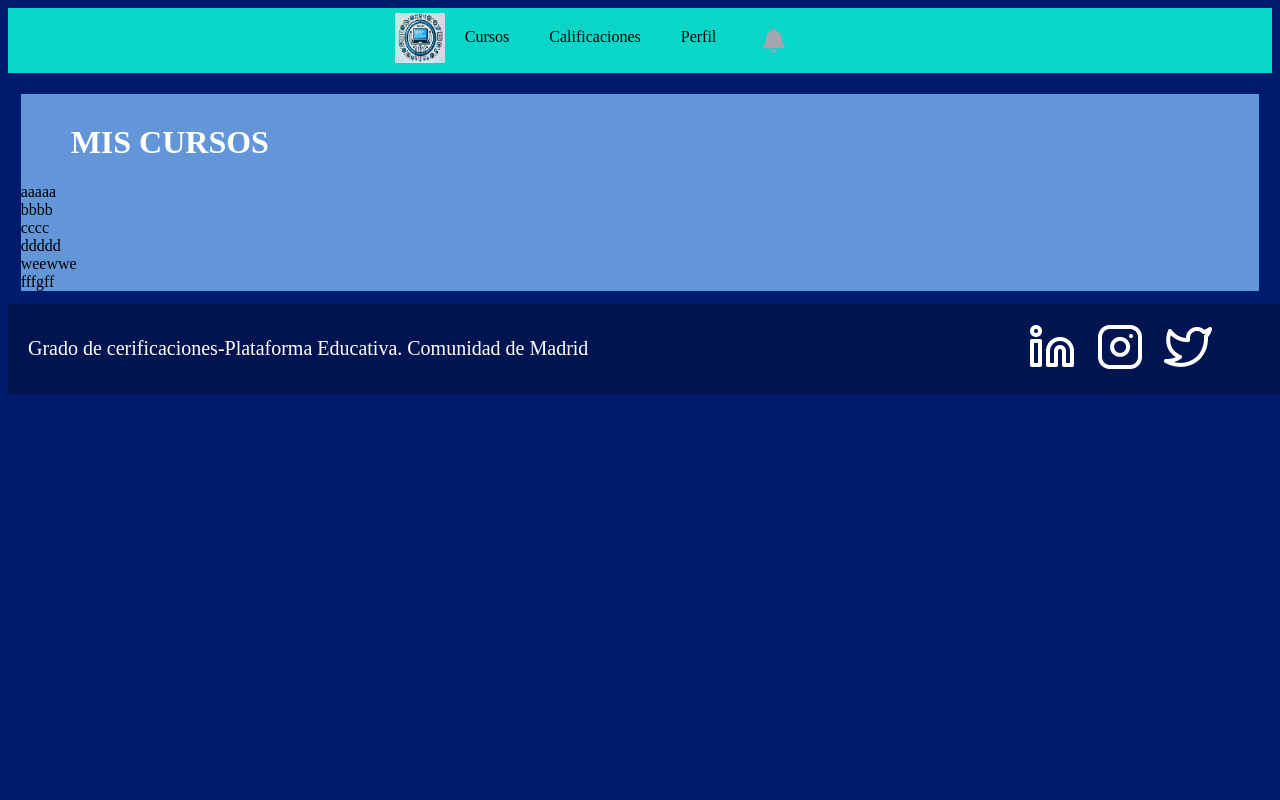
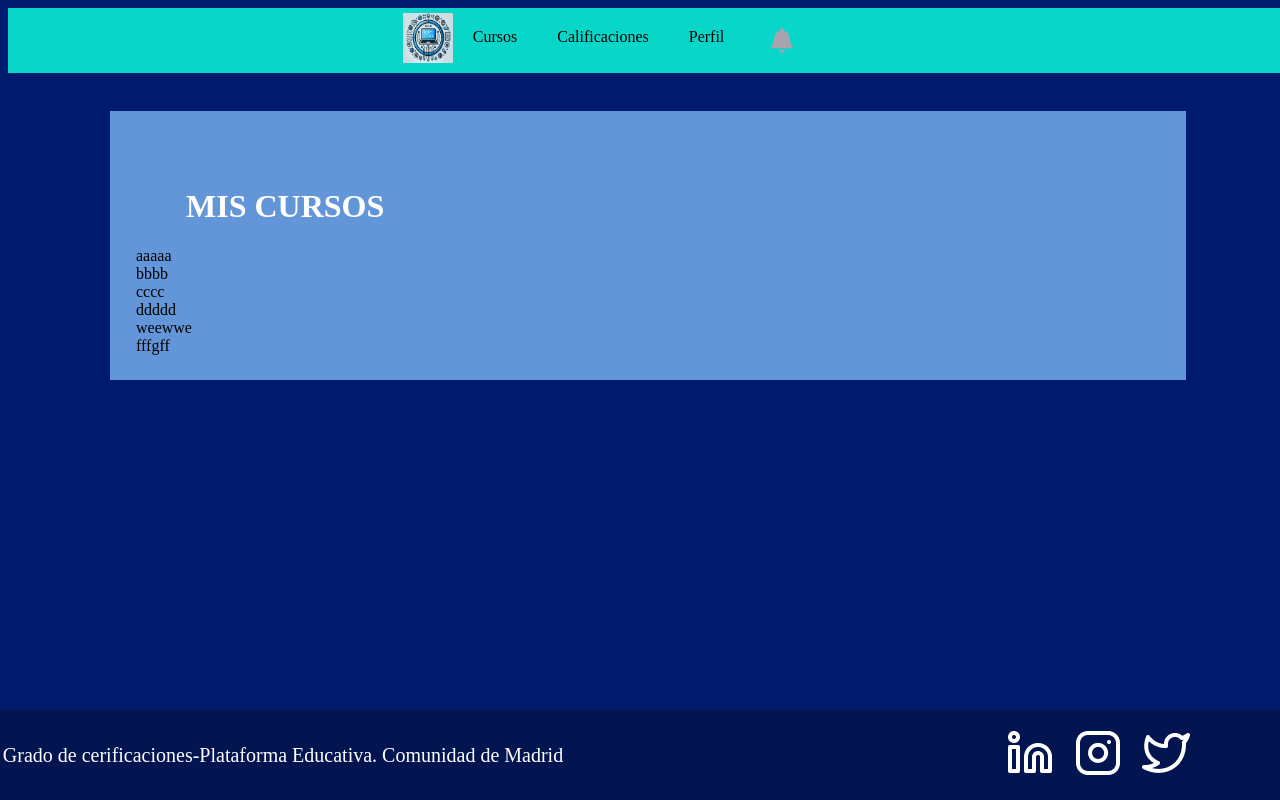
Before and after one commit to Barroso18/ProyectoDIW, a website: page cursos.html in a window 1280 px wide. Shown: the top 800 px of the page. Drawn offline with Linux system fonts and the light colour scheme.

Commit message:
Arreglado footer

```diff
--- a/sass/_contenido_asignatura.scss
+++ b/sass/_contenido_asignatura.scss
@@ -4,6 +4,8 @@
     height: 80%;
     width: 80%;
     padding: 2%;
+    margin-top: 3%;
+    margin-bottom: 3%;
     .cabecera{
         border-radius: 20px;
         display: flex;
--- a/sass/_footer.scss
+++ b/sass/_footer.scss
@@ -3,12 +3,13 @@ footer{
     height: 90px;
     align-items: center;
     display: flex;
+    position: absolute;
     justify-content: space-between;
     padding-left: 20px;
     padding-right: 10px;
     bottom: 0;
     bottom: 0;
-    width: 100%;
+    width: 99%;
     right: 0;
     #texto{
         color: white;
--- a/sass/cursos.scss
+++ b/sass/cursos.scss
@@ -3,10 +3,22 @@
 
 body{
     background-color: #001A6E;
+    display: flex;
+    width: 100%;
+    height: 100%;
+
+    flex-direction: column;
+    align-items: center;
 }
 #contenedorContenido{
     background-color: #6296D9;
-    margin: 1%;
+    display: flex;
+    flex-direction: column;
+    height: 80%;
+    width: 80%;
+    padding: 2%;
+    margin-top: 3%;
+    margin-bottom: 3%;
     h1{
         color: white;
         padding-top: 30px;
@@ -15,7 +27,7 @@ body{
     #coontenedorCursos{
         display: grid;
         width: 100%;
-        height: 1000px;
+        height: 5000px;
         grid-template-columns: 26% 26% 26%;
         grid-template-rows:50% 50% ;
     }
--- a/sass/estilos.scss
+++ b/sass/estilos.scss
@@ -8,8 +8,12 @@
 body{
     display: flex;
     width: 100%;
-    height: 100%;;
+    height: 100%;
     background-color: $color_fondo_body;
     flex-direction: column;
     align-items: center;
 }
+footer{
+    position: relative;
+    width: 100%;
+}
```
Also changed, not shown: sass/cursos.css, sass/estilos.css, 2 other files.
